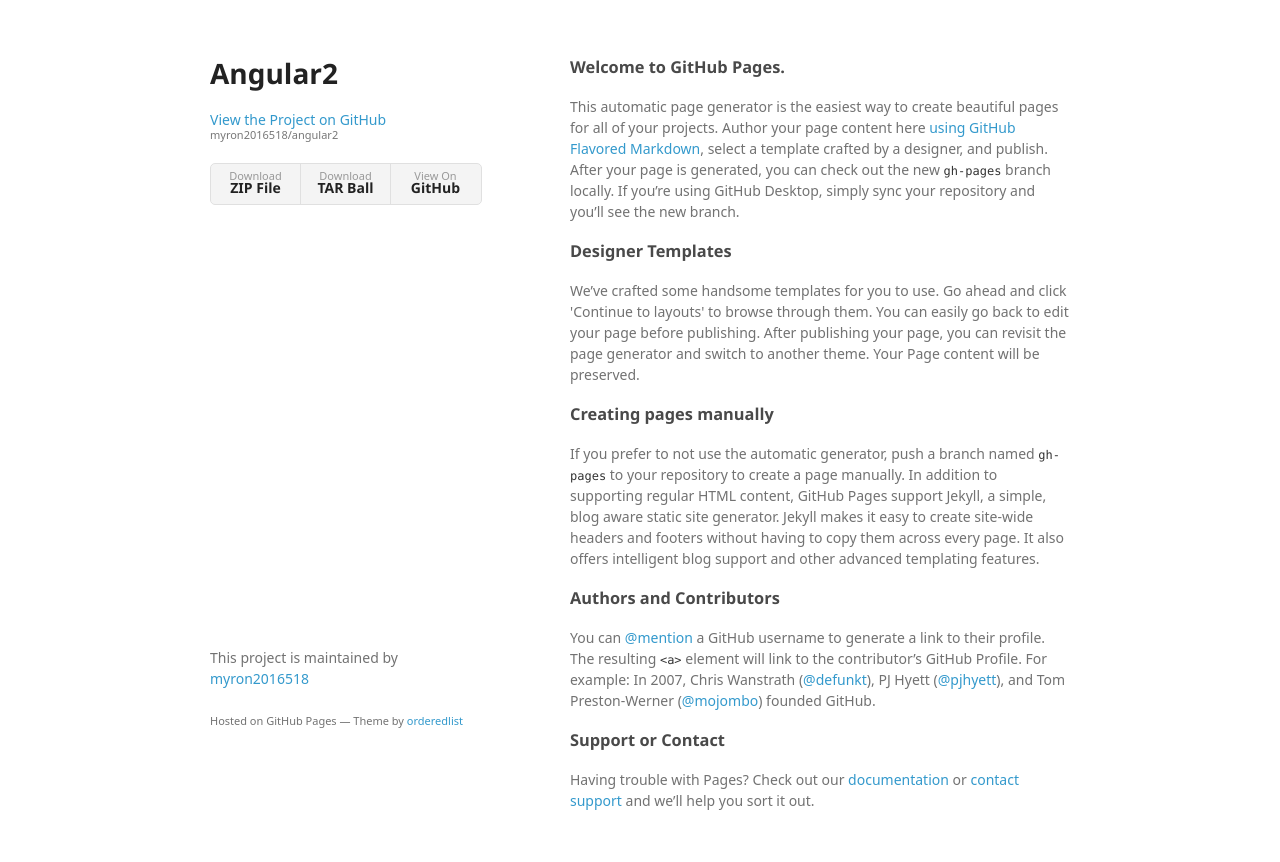
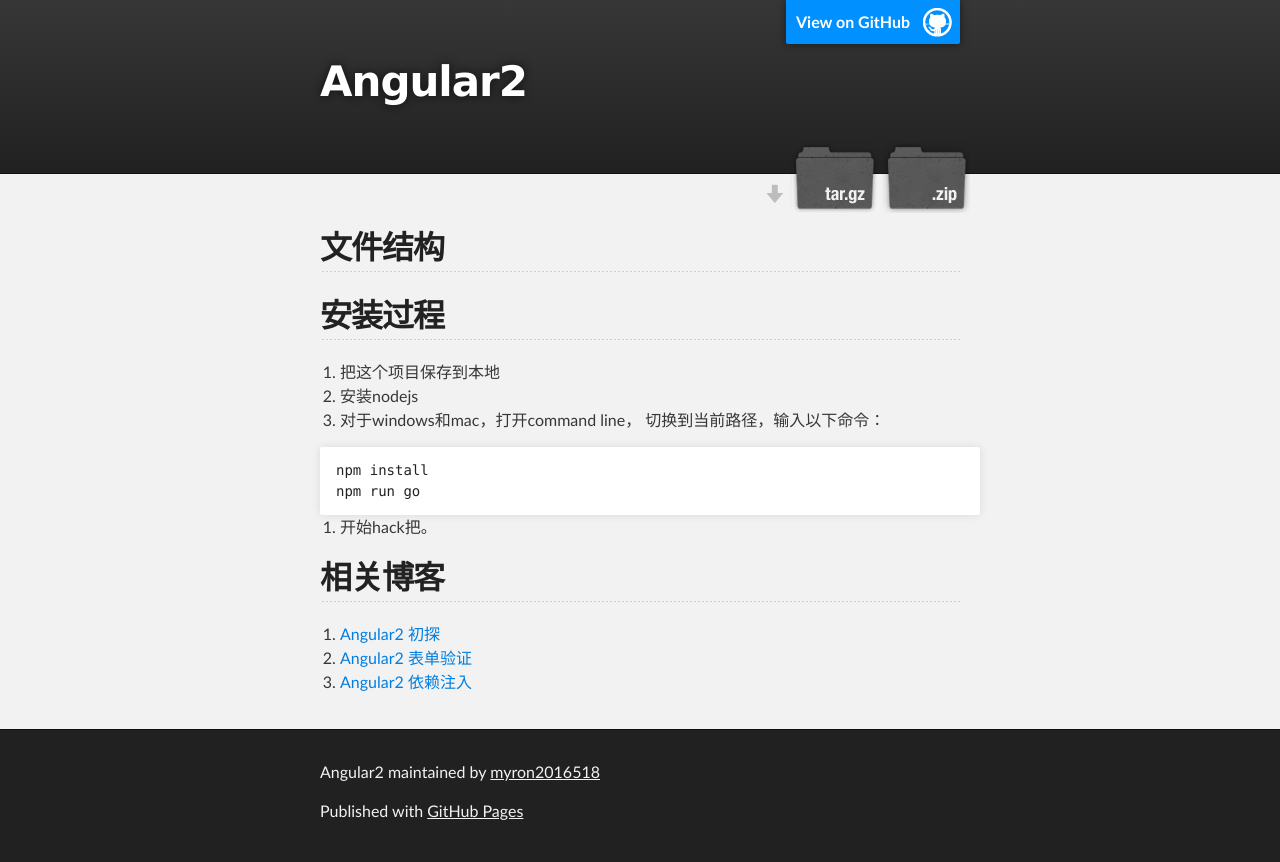
Before and after one commit to myron2016518/angular2, a plain HTML site: page index.html in a window 1280 px wide. Drawn offline with Linux system fonts and the light colour scheme; a web font is replaced by a local one.

Commit message:
Create gh-pages branch via GitHub

```diff
--- a/index.html
+++ b/index.html
@@ -1,64 +1,76 @@
-<!doctype html>
+<!DOCTYPE html>
 <html>
+
   <head>
-    <meta charset="utf-8">
+    <meta charset='utf-8'>
     <meta http-equiv="X-UA-Compatible" content="chrome=1">
-    <title>Angular2 by myron2016518</title>
+    <meta name="description" content="Angular2 : ">
 
-    <link rel="stylesheet" href="stylesheets/styles.css">
-    <link rel="stylesheet" href="stylesheets/github-light.css">
-    <meta name="viewport" content="width=device-width">
-    <!--[if lt IE 9]>
-    <script src="//html5shiv.googlecode.com/svn/trunk/html5.js"></script>
-    <![endif]-->
+    <link rel="stylesheet" type="text/css" media="screen" href="stylesheets/stylesheet.css">
+
+    <title>Angular2</title>
   </head>
+
   <body>
-    <div class="wrapper">
-      <header>
-        <h1>Angular2</h1>
-        <p></p>
 
-        <p class="view"><a href="https://github.com/myron2016518/angular2">View the Project on GitHub <small>myron2016518/angular2</small></a></p>
+    <!-- HEADER -->
+    <div id="header_wrap" class="outer">
+        <header class="inner">
+          <a id="forkme_banner" href="https://github.com/myron2016518/angular2">View on GitHub</a>
+
+          <h1 id="project_title">Angular2</h1>
+          <h2 id="project_tagline"></h2>
+
+            <section id="downloads">
+              <a class="zip_download_link" href="https://github.com/myron2016518/angular2/zipball/master">Download this project as a .zip file</a>
+              <a class="tar_download_link" href="https://github.com/myron2016518/angular2/tarball/master">Download this project as a tar.gz file</a>
+            </section>
+        </header>
+    </div>
+
+    <!-- MAIN CONTENT -->
+    <div id="main_content_wrap" class="outer">
+      <section id="main_content" class="inner">
+        <h2>
+<a id="文件结构" class="anchor" href="#%E6%96%87%E4%BB%B6%E7%BB%93%E6%9E%84" aria-hidden="true"><span aria-hidden="true" class="octicon octicon-link"></span></a>文件结构</h2>
+
+<h2>
+<a id="安装过程" class="anchor" href="#%E5%AE%89%E8%A3%85%E8%BF%87%E7%A8%8B" aria-hidden="true"><span aria-hidden="true" class="octicon octicon-link"></span></a>安装过程</h2>
+
+<ol>
+<li>把这个项目保存到本地</li>
+<li>安装nodejs</li>
+<li>对于windows和mac，打开command line， 切换到当前路径，输入以下命令：</li>
+</ol>
+
+<pre><code>npm install
+npm run go
+</code></pre>
+
+<ol>
+<li>开始hack把。</li>
+</ol>
+
+<h2>
+<a id="相关博客" class="anchor" href="#%E7%9B%B8%E5%85%B3%E5%8D%9A%E5%AE%A2" aria-hidden="true"><span aria-hidden="true" class="octicon octicon-link"></span></a>相关博客</h2>
+
+<ol>
+<li><a href="http://gabriel0402.github.io/2015/12/21/overview/">Angular2 初探</a></li>
+<li><a href="http://gabriel0402.github.io/2015/12/24/angular2-form/">Angular2 表单验证</a></li>
+<li><a href="http://gabriel0402.github.io/2015/12/25/angular-dependency-injection/">Angular2 依赖注入</a></li>
+</ol>
+      </section>
+    </div>
+
+    <!-- FOOTER  -->
+    <div id="footer_wrap" class="outer">
+      <footer class="inner">
+        <p class="copyright">Angular2 maintained by <a href="https://github.com/myron2016518">myron2016518</a></p>
+        <p>Published with <a href="https://pages.github.com">GitHub Pages</a></p>
+      </footer>
+    </div>
 
 
-        <ul>
-          <li><a href="https://github.com/myron2016518/angular2/zipball/master">Download <strong>ZIP File</strong></a></li>
-          <li><a href="https://github.com/myron2016518/angular2/tarball/master">Download <strong>TAR Ball</strong></a></li>
-          <li><a href="https://github.com/myron2016518/angular2">View On <strong>GitHub</strong></a></li>
-        </ul>
-      </header>
-      <section>
-        <h3>
-<a id="welcome-to-github-pages" class="anchor" href="#welcome-to-github-pages" aria-hidden="true"><span aria-hidden="true" class="octicon octicon-link"></span></a>Welcome to GitHub Pages.</h3>
-
-<p>This automatic page generator is the easiest way to create beautiful pages for all of your projects. Author your page content here <a href="https://guides.github.com/features/mastering-markdown/">using GitHub Flavored Markdown</a>, select a template crafted by a designer, and publish. After your page is generated, you can check out the new <code>gh-pages</code> branch locally. If you’re using GitHub Desktop, simply sync your repository and you’ll see the new branch.</p>
-
-<h3>
-<a id="designer-templates" class="anchor" href="#designer-templates" aria-hidden="true"><span aria-hidden="true" class="octicon octicon-link"></span></a>Designer Templates</h3>
-
-<p>We’ve crafted some handsome templates for you to use. Go ahead and click 'Continue to layouts' to browse through them. You can easily go back to edit your page before publishing. After publishing your page, you can revisit the page generator and switch to another theme. Your Page content will be preserved.</p>
-
-<h3>
-<a id="creating-pages-manually" class="anchor" href="#creating-pages-manually" aria-hidden="true"><span aria-hidden="true" class="octicon octicon-link"></span></a>Creating pages manually</h3>
-
-<p>If you prefer to not use the automatic generator, push a branch named <code>gh-pages</code> to your repository to create a page manually. In addition to supporting regular HTML content, GitHub Pages support Jekyll, a simple, blog aware static site generator. Jekyll makes it easy to create site-wide headers and footers without having to copy them across every page. It also offers intelligent blog support and other advanced templating features.</p>
-
-<h3>
-<a id="authors-and-contributors" class="anchor" href="#authors-and-contributors" aria-hidden="true"><span aria-hidden="true" class="octicon octicon-link"></span></a>Authors and Contributors</h3>
-
-<p>You can <a href="https://help.github.com/articles/basic-writing-and-formatting-syntax/#mentioning-users-and-teams" class="user-mention">@mention</a> a GitHub username to generate a link to their profile. The resulting <code>&lt;a&gt;</code> element will link to the contributor’s GitHub Profile. For example: In 2007, Chris Wanstrath (<a href="https://github.com/defunkt" class="user-mention">@defunkt</a>), PJ Hyett (<a href="https://github.com/pjhyett" class="user-mention">@pjhyett</a>), and Tom Preston-Werner (<a href="https://github.com/mojombo" class="user-mention">@mojombo</a>) founded GitHub.</p>
-
-<h3>
-<a id="support-or-contact" class="anchor" href="#support-or-contact" aria-hidden="true"><span aria-hidden="true" class="octicon octicon-link"></span></a>Support or Contact</h3>
-
-<p>Having trouble with Pages? Check out our <a href="https://help.github.com/pages">documentation</a> or <a href="https://github.com/contact">contact support</a> and we’ll help you sort it out.</p>
-      </section>
-      <footer>
-        <p>This project is maintained by <a href="https://github.com/myron2016518">myron2016518</a></p>
-        <p><small>Hosted on GitHub Pages &mdash; Theme by <a href="https://github.com/orderedlist">orderedlist</a></small></p>
-      </footer>
-    </div>
-    <script src="javascripts/scale.fix.js"></script>
 
   </body>
 </html>
--- /dev/null
+++ b/javascripts/main.js
@@ -0,0 +1 @@
+console.log('This would be the main JS file.');
--- /dev/null
+++ b/stylesheets/stylesheet.css
@@ -0,0 +1,425 @@
+/*******************************************************************************
+Slate Theme for GitHub Pages
+by Jason Costello, @jsncostello
+*******************************************************************************/
+
+@import url(github-light.css);
+
+/*******************************************************************************
+MeyerWeb Reset
+*******************************************************************************/
+
+html, body, div, span, applet, object, iframe,
+h1, h2, h3, h4, h5, h6, p, blockquote, pre,
+a, abbr, acronym, address, big, cite, code,
+del, dfn, em, img, ins, kbd, q, s, samp,
+small, strike, strong, sub, sup, tt, var,
+b, u, i, center,
+dl, dt, dd, ol, ul, li,
+fieldset, form, label, legend,
+table, caption, tbody, tfoot, thead, tr, th, td,
+article, aside, canvas, details, embed,
+figure, figcaption, footer, header, hgroup,
+menu, nav, output, ruby, section, summary,
+time, mark, audio, video {
+  margin: 0;
+  padding: 0;
+  border: 0;
+  font: inherit;
+  vertical-align: baseline;
+}
+
+/* HTML5 display-role reset for older browsers */
+article, aside, details, figcaption, figure,
+footer, header, hgroup, menu, nav, section {
+  display: block;
+}
+
+ol, ul {
+  list-style: none;
+}
+
+table {
+  border-collapse: collapse;
+  border-spacing: 0;
+}
+
+/*******************************************************************************
+Theme Styles
+*******************************************************************************/
+
+body {
+  box-sizing: border-box;
+  color:#373737;
+  background: #212121;
+  font-size: 16px;
+  font-family: 'Myriad Pro', Calibri, Helvetica, Arial, sans-serif;
+  line-height: 1.5;
+  -webkit-font-smoothing: antialiased;
+}
+
+h1, h2, h3, h4, h5, h6 {
+  margin: 10px 0;
+  font-weight: 700;
+  color:#222222;
+  font-family: 'Lucida Grande', 'Calibri', Helvetica, Arial, sans-serif;
+  letter-spacing: -1px;
+}
+
+h1 {
+  font-size: 36px;
+  font-weight: 700;
+}
+
+h2 {
+  padding-bottom: 10px;
+  font-size: 32px;
+  background: url('../images/bg_hr.png') repeat-x bottom;
+}
+
+h3 {
+  font-size: 24px;
+}
+
+h4 {
+  font-size: 21px;
+}
+
+h5 {
+  font-size: 18px;
+}
+
+h6 {
+  font-size: 16px;
+}
+
+p {
+  margin: 10px 0 15px 0;
+}
+
+footer p {
+  color: #f2f2f2;
+}
+
+a {
+  text-decoration: none;
+  color: #007edf;
+  text-shadow: none;
+
+  transition: color 0.5s ease;
+  transition: text-shadow 0.5s ease;
+  -webkit-transition: color 0.5s ease;
+  -webkit-transition: text-shadow 0.5s ease;
+  -moz-transition: color 0.5s ease;
+  -moz-transition: text-shadow 0.5s ease;
+  -o-transition: color 0.5s ease;
+  -o-transition: text-shadow 0.5s ease;
+  -ms-transition: color 0.5s ease;
+  -ms-transition: text-shadow 0.5s ease;
+}
+
+a:hover, a:focus {text-decoration: underline;}
+
+footer a {
+  color: #F2F2F2;
+  text-decoration: underline;
+}
+
+em {
+  font-style: italic;
+}
+
+strong {
+  font-weight: bold;
+}
+
+img {
+  position: relative;
+  margin: 0 auto;
+  max-width: 739px;
+  padding: 5px;
+  margin: 10px 0 10px 0;
+  border: 1px solid #ebebeb;
+
+  box-shadow: 0 0 5px #ebebeb;
+  -webkit-box-shadow: 0 0 5px #ebebeb;
+  -moz-box-shadow: 0 0 5px #ebebeb;
+  -o-box-shadow: 0 0 5px #ebebeb;
+  -ms-box-shadow: 0 0 5px #ebebeb;
+}
+
+p img {
+  display: inline;
+  margin: 0;
+  padding: 0;
+  vertical-align: middle;
+  text-align: center;
+  border: none;
+}
+
+pre, code {
+  width: 100%;
+  color: #222;
+  background-color: #fff;
+
+  font-family: Monaco, "Bitstream Vera Sans Mono", "Lucida Console", Terminal, monospace;
+  font-size: 14px;
+
+  border-radius: 2px;
+  -moz-border-radius: 2px;
+  -webkit-border-radius: 2px;
+}
+
+pre {
+  width: 100%;
+  padding: 10px;
+  box-shadow: 0 0 10px rgba(0,0,0,.1);
+  overflow: auto;
+}
+
+code {
+  padding: 3px;
+  margin: 0 3px;
+  box-shadow: 0 0 10px rgba(0,0,0,.1);
+}
+
+pre code {
+  display: block;
+  box-shadow: none;
+}
+
+blockquote {
+  color: #666;
+  margin-bottom: 20px;
+  padding: 0 0 0 20px;
+  border-left: 3px solid #bbb;
+}
+
+
+ul, ol, dl {
+  margin-bottom: 15px
+}
+
+ul {
+  list-style-position: inside;
+  list-style: disc;
+  padding-left: 20px;
+}
+
+ol {
+  list-style-position: inside;
+  list-style: decimal;
+  padding-left: 20px;
+}
+
+dl dt {
+  font-weight: bold;
+}
+
+dl dd {
+  padding-left: 20px;
+  font-style: italic;
+}
+
+dl p {
+  padding-left: 20px;
+  font-style: italic;
+}
+
+hr {
+  height: 1px;
+  margin-bottom: 5px;
+  border: none;
+  background: url('../images/bg_hr.png') repeat-x center;
+}
+
+table {
+  border: 1px solid #373737;
+  margin-bottom: 20px;
+  text-align: left;
+ }
+
+th {
+  font-family: 'Lucida Grande', 'Helvetica Neue', Helvetica, Arial, sans-serif;
+  padding: 10px;
+  background: #373737;
+  color: #fff;
+ }
+
+td {
+  padding: 10px;
+  border: 1px solid #373737;
+ }
+
+form {
+  background: #f2f2f2;
+  padding: 20px;
+}
+
+/*******************************************************************************
+Full-Width Styles
+*******************************************************************************/
+
+.outer {
+  width: 100%;
+}
+
+.inner {
+  position: relative;
+  max-width: 640px;
+  padding: 20px 10px;
+  margin: 0 auto;
+}
+
+#forkme_banner {
+  display: block;
+  position: absolute;
+  top:0;
+  right: 10px;
+  z-index: 10;
+  padding: 10px 50px 10px 10px;
+  color: #fff;
+  background: url('../images/blacktocat.png') #0090ff no-repeat 95% 50%;
+  font-weight: 700;
+  box-shadow: 0 0 10px rgba(0,0,0,.5);
+  border-bottom-left-radius: 2px;
+  border-bottom-right-radius: 2px;
+}
+
+#header_wrap {
+  background: #212121;
+  background: -moz-linear-gradient(top, #373737, #212121);
+  background: -webkit-linear-gradient(top, #373737, #212121);
+  background: -ms-linear-gradient(top, #373737, #212121);
+  background: -o-linear-gradient(top, #373737, #212121);
+  background: linear-gradient(top, #373737, #212121);
+}
+
+#header_wrap .inner {
+  padding: 50px 10px 30px 10px;
+}
+
+#project_title {
+  margin: 0;
+  color: #fff;
+  font-size: 42px;
+  font-weight: 700;
+  text-shadow: #111 0px 0px 10px;
+}
+
+#project_tagline {
+  color: #fff;
+  font-size: 24px;
+  font-weight: 300;
+  background: none;
+  text-shadow: #111 0px 0px 10px;
+}
+
+#downloads {
+  position: absolute;
+  width: 210px;
+  z-index: 10;
+  bottom: -40px;
+  right: 0;
+  height: 70px;
+  background: url('../images/icon_download.png') no-repeat 0% 90%;
+}
+
+.zip_download_link {
+  display: block;
+  float: right;
+  width: 90px;
+  height:70px;
+  text-indent: -5000px;
+  overflow: hidden;
+  background: url(../images/sprite_download.png) no-repeat bottom left;
+}
+
+.tar_download_link {
+  display: block;
+  float: right;
+  width: 90px;
+  height:70px;
+  text-indent: -5000px;
+  overflow: hidden;
+  background: url(../images/sprite_download.png) no-repeat bottom right;
+  margin-left: 10px;
+}
+
+.zip_download_link:hover {
+  background: url(../images/sprite_download.png) no-repeat top left;
+}
+
+.tar_download_link:hover {
+  background: url(../images/sprite_download.png) no-repeat top right;
+}
+
+#main_content_wrap {
+  background: #f2f2f2;
+  border-top: 1px solid #111;
+  border-bottom: 1px solid #111;
+}
+
+#main_content {
+  padding-top: 40px;
+}
+
+#footer_wrap {
+  background: #212121;
+}
+
+
+
+/*******************************************************************************
+Small Device Styles
+*******************************************************************************/
+
+@media screen and (max-width: 480px) {
+  body {
+    font-size:14px;
+  }
+
+  #downloads {
+    display: none;
+  }
+
+  .inner {
+    min-width: 320px;
+    max-width: 480px;
+  }
+
+  #project_title {
+  font-size: 32px;
+  }
+
+  h1 {
+    font-size: 28px;
+  }
+
+  h2 {
+    font-size: 24px;
+  }
+
+  h3 {
+    font-size: 21px;
+  }
+
+  h4 {
+    font-size: 18px;
+  }
+
+  h5 {
+    font-size: 14px;
+  }
+
+  h6 {
+    font-size: 12px;
+  }
+
+  code, pre {
+    min-width: 320px;
+    max-width: 480px;
+    font-size: 11px;
+  }
+
+}
```
Also changed, not shown: params.json (+1 -1 lines), images/bg_hr.png (added), images/blacktocat.png (added), images/icon_download.png (added), images/sprite_download.png (added).
